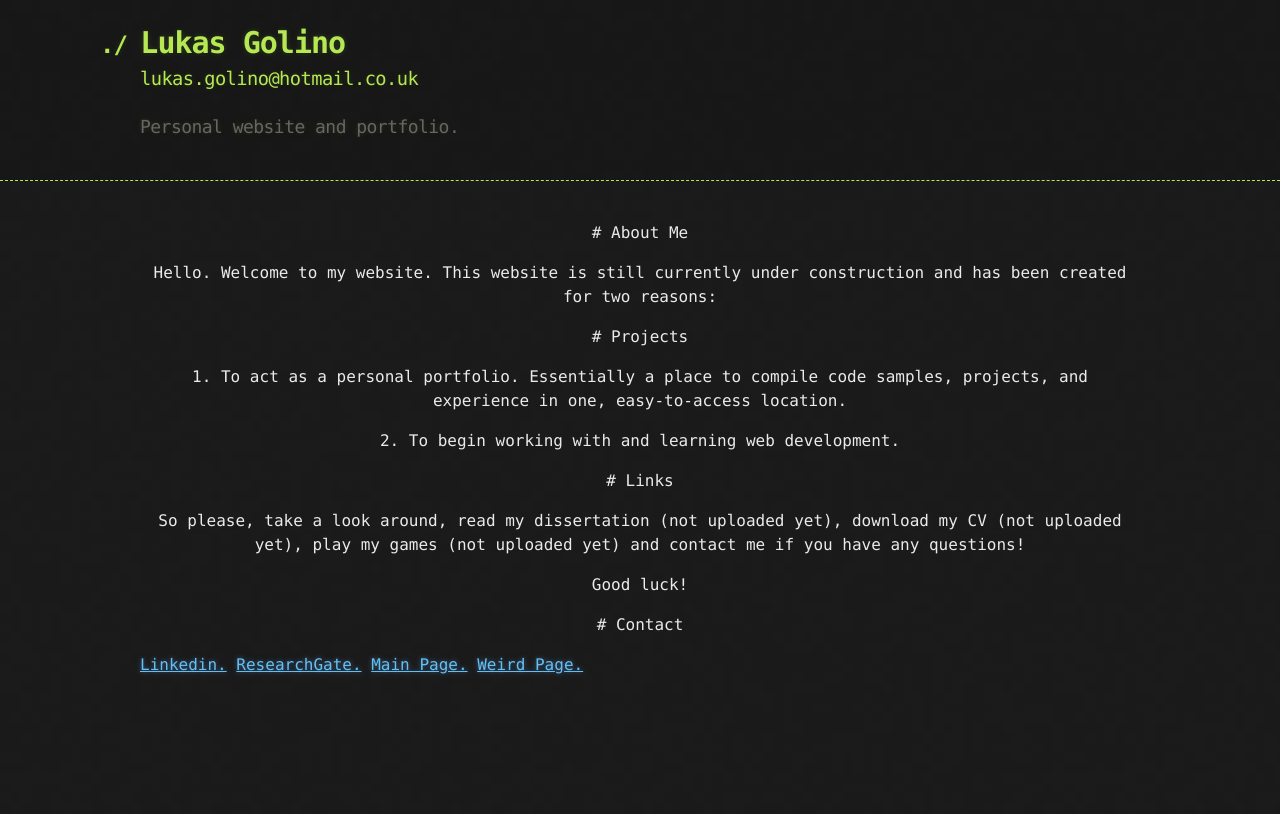
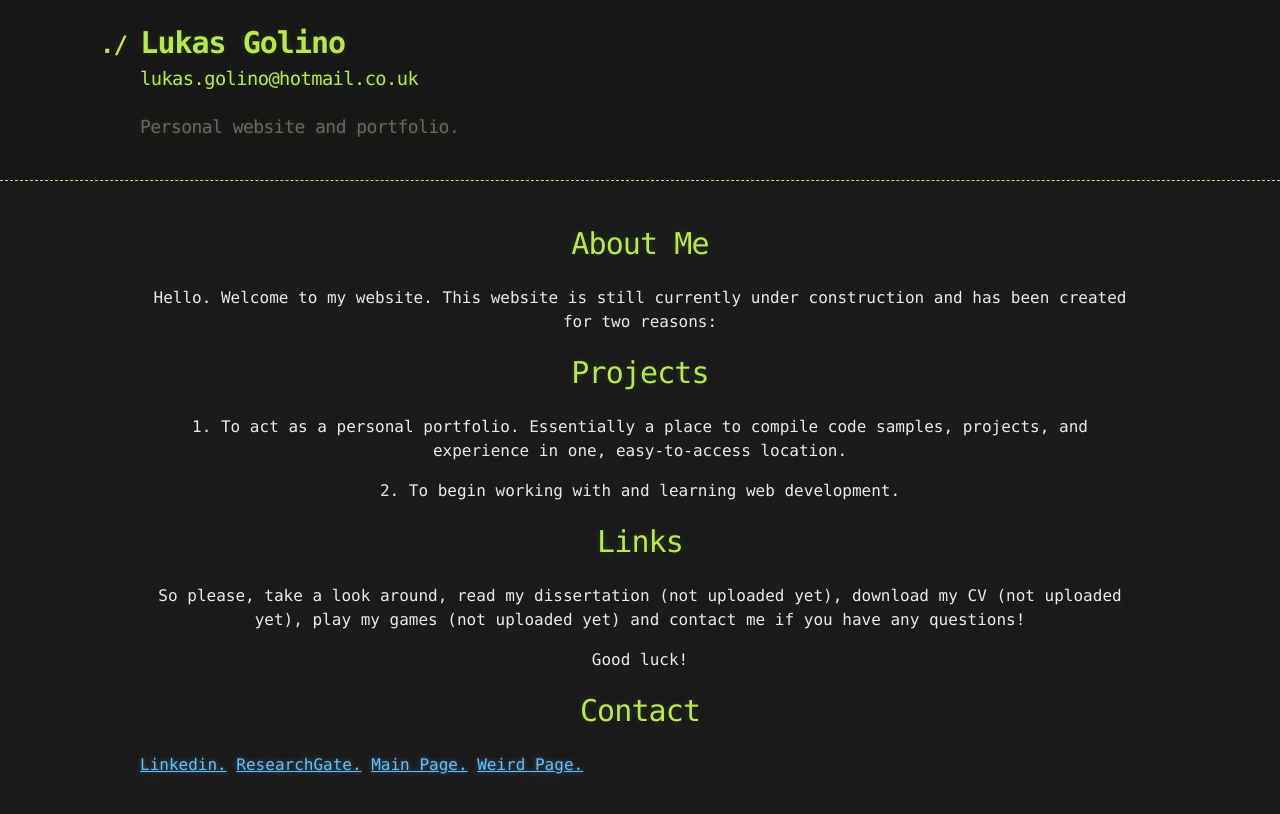
Before and after one commit to lukasgolino/lukasgolino.github.io, a Jekyll site: the page built from index.md, in a window 1280 px wide. Shown: the top 814 px of the page. Built offline with Jekyll 4.4.1, drawn with Linux system fonts in a browser that asks for light colours.

Commit message:
Update index.md

```diff
--- a/index.md
+++ b/index.md
@@ -3,7 +3,9 @@ layout: default
 ---
 
 <center>
-# About Me
+<h1>
+About Me
+</h1>
 </center>
 
 <p>
@@ -13,7 +15,9 @@ layout: default
 </p>
 
 <center>
-# Projects
+<h1>
+Projects
+</h1>
 </center>
 
 <p>
@@ -29,7 +33,9 @@ layout: default
 </p>
 
 <center>
-# Links
+<h1>
+Links
+</h1>
 </center>
 
 <p>
@@ -45,7 +51,9 @@ layout: default
 </p>
 
 <center>
-# Contact
+<h1>
+Contact
+</h1>
 </center>
 
 [Linkedin.](https://www.linkedin.com/in/lukasgolino/)
```
